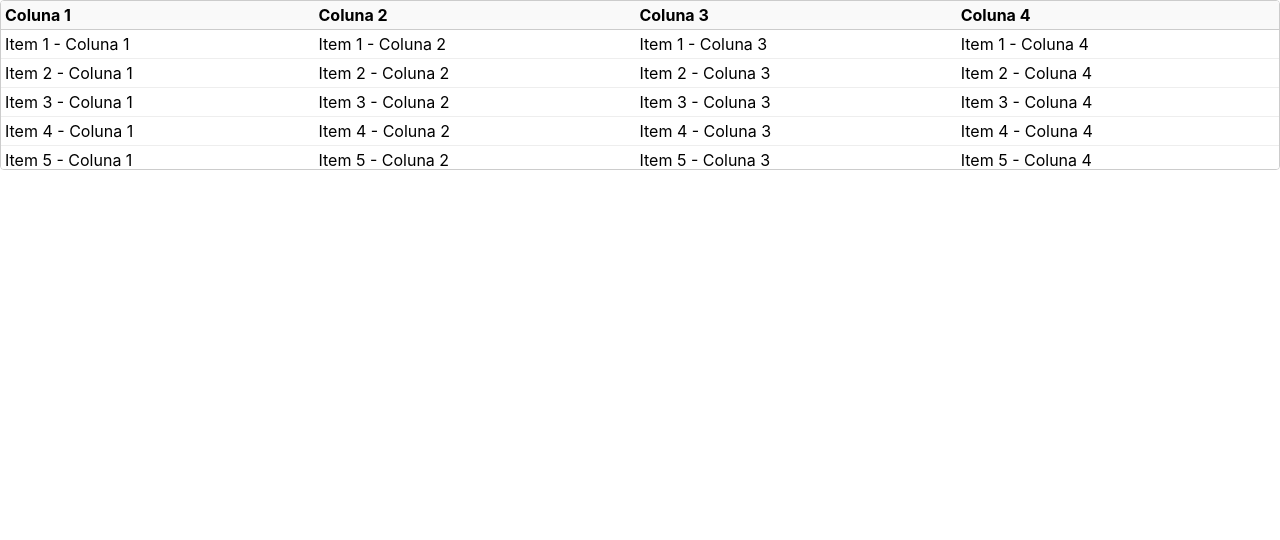
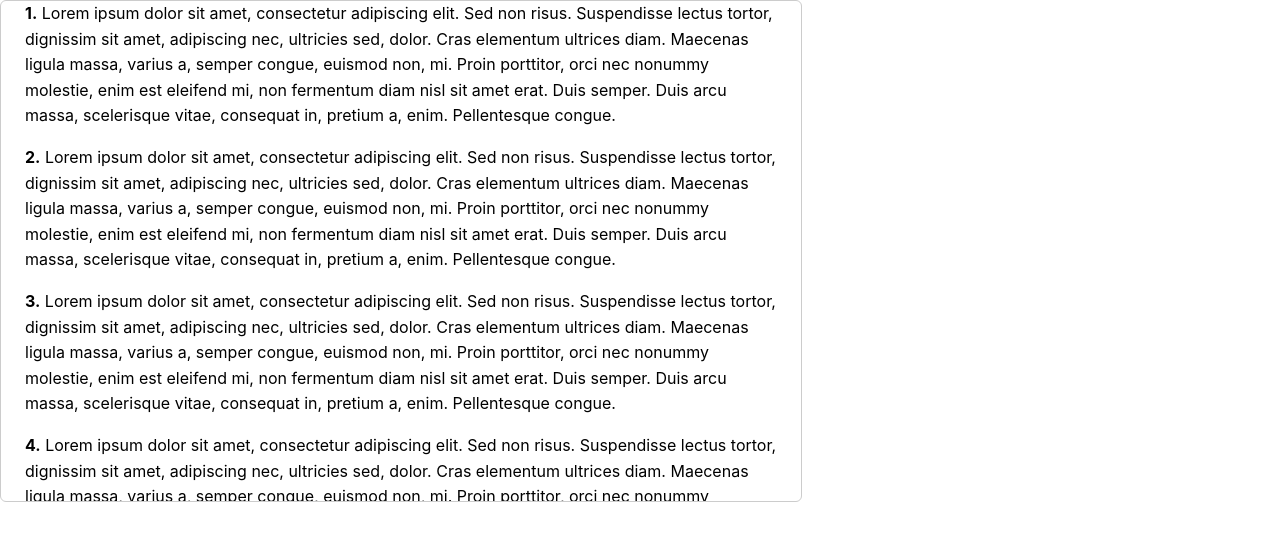
Before and after one commit to imbroisi/react-18-general, a React (Create React App) app: page / in a window 1280 px wide. Shown: the top 540 px of the page. Built offline with nearby package versions, Linux system fonts and the light colour scheme.

Commit message:
scrollbar transformed

```diff
--- a/src/App.tsx
+++ b/src/App.tsx
@@ -1,13 +1,8 @@
 import './App.css';
-import NewtonCannon from './components/NewtonCannon';
-import TableWithScroll from './components/TableWithScroll';
+import ScrollableBox from './components/ScrollableBox';
 
 const App = () => {
-  return (
-    <>
-      <TableWithScroll />
-    </>
-  );
+  return <ScrollableBox />;
 };
 
 export default App;
--- /dev/null
+++ b/src/components/ScrollableBox.module.css
@@ -0,0 +1,44 @@
+.scrollableWrapper {
+  width: 800px;
+  height: 500px;
+  border: 1px solid #ccc;
+  border-radius: 6px;
+  position: relative;
+}
+
+.viewport {
+  width: 100%;
+  height: 100%;
+  overflow: hidden;
+  padding: 0 24px 24px;
+  box-sizing: border-box;
+  overflow-x: hidden;
+}
+
+.content {
+  min-height: 1000px;
+  line-height: 1.6;
+  font-size: 16px;
+  width: 100%;
+  box-sizing: border-box;
+  overflow-wrap: break-word;
+  white-space: normal;
+}
+
+.scrollTrack {
+  position: absolute;
+  inset: 0;
+  overflow-y: auto;
+  overflow-x: hidden;
+  pointer-events: auto;
+  background: transparent;
+}
+
+.paragraph {
+  margin: 0;
+  margin-bottom: 16px;
+}
+
+.spacer {
+  pointer-events: none;
+}
--- /dev/null
+++ b/src/components/ScrollableBox.tsx
@@ -0,0 +1,78 @@
+import React, { useCallback, useEffect, useRef, useState } from 'react';
+import styles from './ScrollableBox.module.css';
+
+const ScrollableBox: React.FC = () => {
+  const scrollTrackRef = useRef<HTMLDivElement>(null);
+  const contentRef = useRef<HTMLDivElement>(null);
+  const offset = 100; // pixels to keep between scrollbar top and real content
+  const contentHeight = 1000; // base height for the filler paragraphs
+
+  // numbered paragraphs so you can identify each block visually
+  const paragraphs = Array.from({ length: 12 }, (_, index) => (
+    <p key={index} className={styles.paragraph}>
+      <strong>{index + 1}.</strong> Lorem ipsum dolor sit amet, consectetur adipiscing elit. Sed non risus.
+      Suspendisse lectus tortor, dignissim sit amet, adipiscing nec, ultricies sed, dolor. Cras elementum ultrices
+      diam. Maecenas ligula massa, varius a, semper congue, euismod non, mi. Proin porttitor, orci nec nonummy
+      molestie, enim est eleifend mi, non fermentum diam nisl sit amet erat. Duis semper. Duis arcu massa,
+      scelerisque vitae, consequat in, pretium a, enim. Pellentesque congue.
+    </p>
+  ));
+
+  const [translation, setTranslation] = useState(0); // tracks the visual shift driven by the hidden scrollbar
+
+  // start the fake scrollbar at the 100px offset to simulate the reduced range
+  useEffect(() => {
+    if (scrollTrackRef.current) {
+      scrollTrackRef.current.scrollTop = offset;
+    }
+  }, [offset]);
+
+  const handleScroll = useCallback(() => {
+    const track = scrollTrackRef.current;
+    if (!track || !contentRef.current) {
+      return;
+    }
+
+    const minScroll = offset;
+    const maxScroll = contentHeight + offset - track.clientHeight;
+    let nextTop = track.scrollTop;
+
+    if (nextTop < minScroll) {
+      nextTop = minScroll;
+    } else if (nextTop > maxScroll) {
+      nextTop = maxScroll;
+    }
+
+    if (nextTop !== track.scrollTop) {
+      track.scrollTop = nextTop;
+    }
+
+    setTranslation(-(nextTop - offset));
+  }, [contentHeight, offset]);
+
+  return (
+    <div className={styles.scrollableWrapper}>
+      {/* hidden viewport that receives the translated content */}
+      <div className={styles.viewport}>
+        <div
+          ref={contentRef}
+          className={styles.content}
+          style={{
+            transform: `translateY(${translation}px)`,
+          }}
+        >
+          {paragraphs}
+        </div>
+      </div>
+      {/* invisible scroll tracker that drives the offsets */}
+      <div ref={scrollTrackRef} onScroll={handleScroll} className={styles.scrollTrack}>
+        <div
+          className={styles.spacer}
+          style={{ height: contentHeight + offset }}
+        />
+      </div>
+    </div>
+  );
+};
+
+export default ScrollableBox;
--- a/src/components/TableWithScroll.tsx
+++ b/src/components/TableWithScroll.tsx
@@ -32,7 +32,13 @@ const TableWithScroll: React.FC<TableWithScrollProps> = ({ tableData }) => {
         backgroundColor: '#fff',
       }}
     >
-      <table style={{ width: '100%', borderCollapse: 'collapse' }}>
+      <table
+        style={{
+          width: '100%',
+          borderCollapse: 'separate',
+          borderSpacing: 0,
+        }}
+      >
         <thead>
           <tr>
             <th
```
